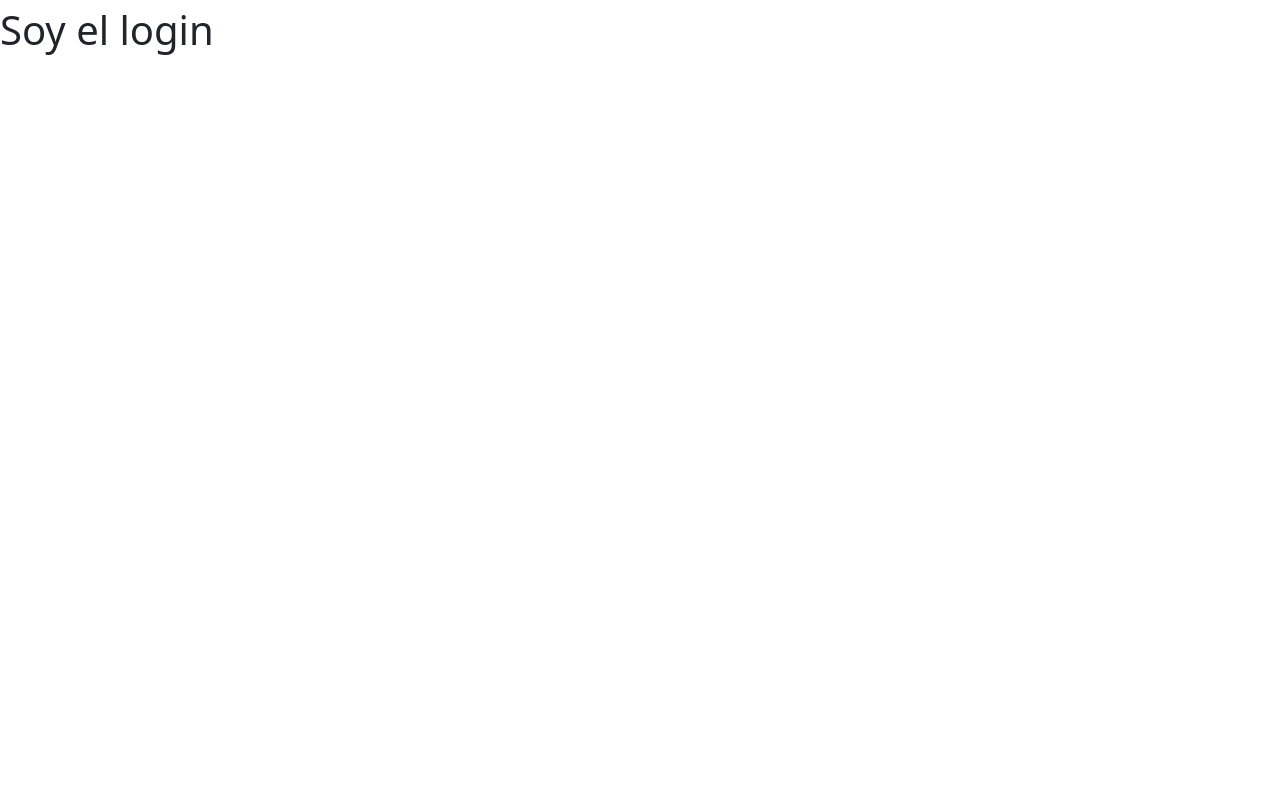
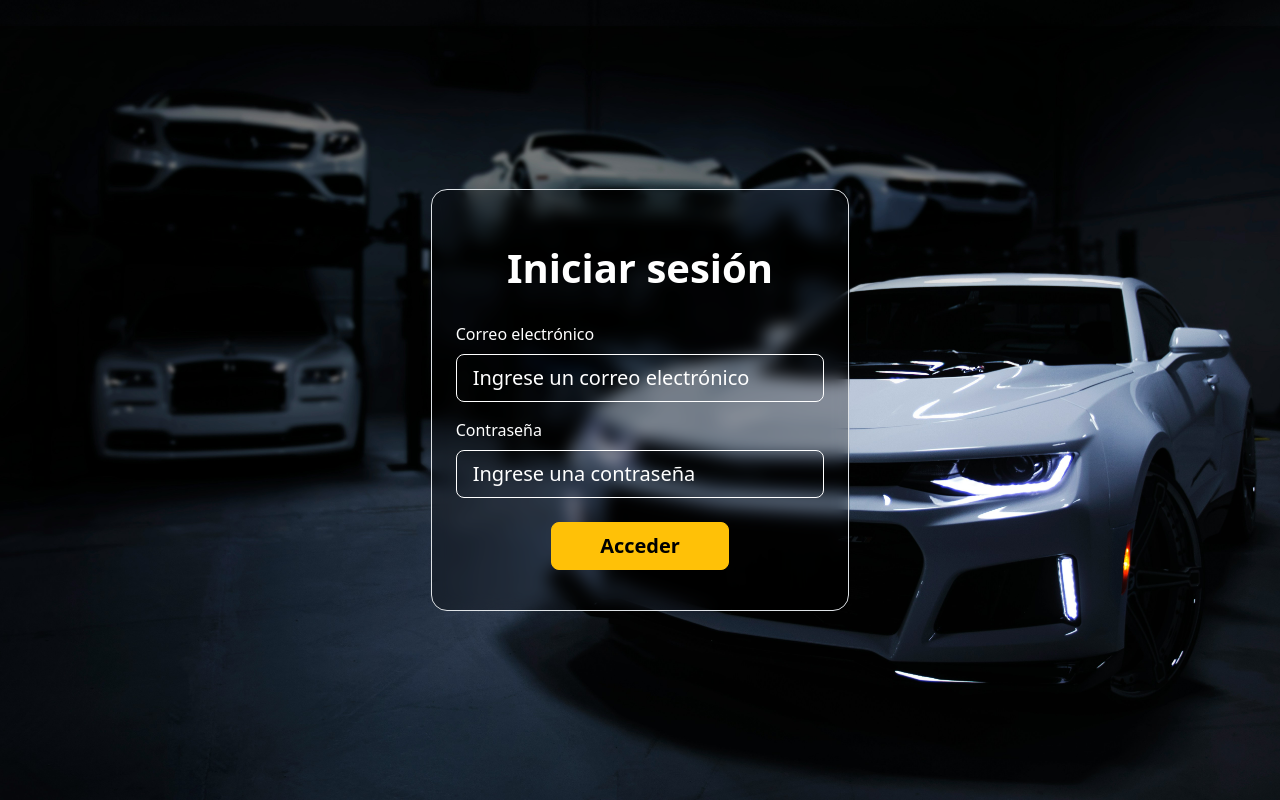
Before and after one commit to devjsluis/Frontend-Rent-Car, a Vue app: page / in a window 1280 px wide. Built offline with nearby package versions, Linux system fonts and the light colour scheme.

Commit message:
feat: :sparkles: Creación del Login
Se agregó el formulario y su validación con Bootstrap

```diff
--- a/index.html
+++ b/index.html
@@ -1,12 +1,21 @@
-<!doctype html>
+<!DOCTYPE html>
 <html lang="en">
   <head>
     <meta charset="UTF-8" />
     <link rel="icon" type="image/svg+xml" href="/vite.svg" />
-    <link href="https://cdn.jsdelivr.net/npm/bootstrap@5.3.3/dist/css/bootstrap.min.css" rel="stylesheet" integrity="sha384-QWTKZyjpPEjISv5WaRU9OFeRpok6YctnYmDr5pNlyT2bRjXh0JMhjY6hW+ALEwIH" crossorigin="anonymous">
-    <script src="https://cdn.jsdelivr.net/npm/bootstrap@5.3.3/dist/js/bootstrap.bundle.min.js" integrity="sha384-YvpcrYf0tY3lHB60NNkmXc5s9fDVZLESaAA55NDzOxhy9GkcIdslK1eN7N6jIeHz" crossorigin="anonymous"></script>
+    <link
+      href="https://cdn.jsdelivr.net/npm/bootstrap@5.3.3/dist/css/bootstrap.min.css"
+      rel="stylesheet"
+      integrity="sha384-QWTKZyjpPEjISv5WaRU9OFeRpok6YctnYmDr5pNlyT2bRjXh0JMhjY6hW+ALEwIH"
+      crossorigin="anonymous"
+    />
+    <script
+      src="https://cdn.jsdelivr.net/npm/bootstrap@5.3.3/dist/js/bootstrap.bundle.min.js"
+      integrity="sha384-YvpcrYf0tY3lHB60NNkmXc5s9fDVZLESaAA55NDzOxhy9GkcIdslK1eN7N6jIeHz"
+      crossorigin="anonymous"
+    ></script>
     <meta name="viewport" content="width=device-width, initial-scale=1.0" />
-    <title>Vite + Vue + TS</title>
+    <title>Rent Car</title>
   </head>
   <body>
     <div id="app"></div>
--- a/src/app/views/auth/AuthComponent.html
+++ b/src/app/views/auth/AuthComponent.html
@@ -1 +1,45 @@
-<p class="fs-1">Soy el login</p>
+<div
+  class="contenedor container-fluid d-flex justify-content-center align-items-center vw-100 vh-100"
+>
+  <form
+    class="form-login col-xl-4 col-lg-5 col-md-6 col-sm-8 col-10 rounded-4 border p-4 needs-validation"
+    novalidate
+  >
+    <p class="fs-1 text-center mt-4 mb-4 fw-bolder text-white">
+      Iniciar sesión
+    </p>
+    <div class="mb-3">
+      <label for="emailId" class="form-label text-white"
+        >Correo electrónico</label
+      >
+      <input
+        type="email"
+        id="emailId"
+        class="form-control form-control-lg text-truncate bg-transparent text-white border-white placeholder-white"
+        placeholder="Ingrese un correo electrónico"
+        required
+      />
+      <div class="invalid-feedback">
+        Por favor ingrese un correo electrónico válido.
+      </div>
+    </div>
+    <div class="mb-3 position-relative">
+      <label for="passwordId" class="form-label text-white">Contraseña</label>
+      <input
+        type="password"
+        id="passwordId"
+        class="form-control form-control-lg text-truncate bg-transparent text-white border-white placeholder-white"
+        placeholder="Ingrese una contraseña"
+        required
+      />
+      <div class="invalid-feedback">
+        Por favor ingrese una contraseña válida.
+      </div>
+    </div>
+    <div class="mt-4 mb-3 text-center">
+      <button type="submit" class="btn btn-warning btn-lg fw-bolder px-5">
+        Acceder
+      </button>
+    </div>
+  </form>
+</div>
--- a/src/app/views/auth/AuthComponent.scss
+++ b/src/app/views/auth/AuthComponent.scss
@@ -0,0 +1,20 @@
+.contenedor {
+    background-image: url('../../../assets/background-car.jpg');
+    background-size: cover;
+    background-position: center;
+}
+
+.form-login {
+    backdrop-filter: blur(8px);
+    background-color: rgba(0, 0, 0, 0.3);
+}
+
+.placeholder-white::placeholder {
+    color: #fff;
+}
+
+@media (max-width: 576px) {
+    .form-login input {
+        font-size: 14px;
+    }
+}
--- a/src/app/views/auth/AuthComponent.ts
+++ b/src/app/views/auth/AuthComponent.ts
@@ -1,7 +1,25 @@
-import { defineComponent } from "vue";
+import { defineComponent, onMounted } from "vue";
 
 const AuthComponent = defineComponent({
-    name: "AuthComponent",
+  name: "AuthComponent",
+  setup() {
+    onMounted(() => {
+      const form = document.querySelector(
+        ".needs-validation"
+      ) as HTMLFormElement | null;
+
+      if (form) {
+        form.addEventListener("submit", (event) => {
+          if (!form.checkValidity()) {
+            event.preventDefault();
+            event.stopPropagation();
+          }
+
+          form.classList.add("was-validated");
+        });
+      }
+    });
+  },
 });
 
 export default AuthComponent;
```
Also changed, not shown: src/assets/background-car.jpg (added).
